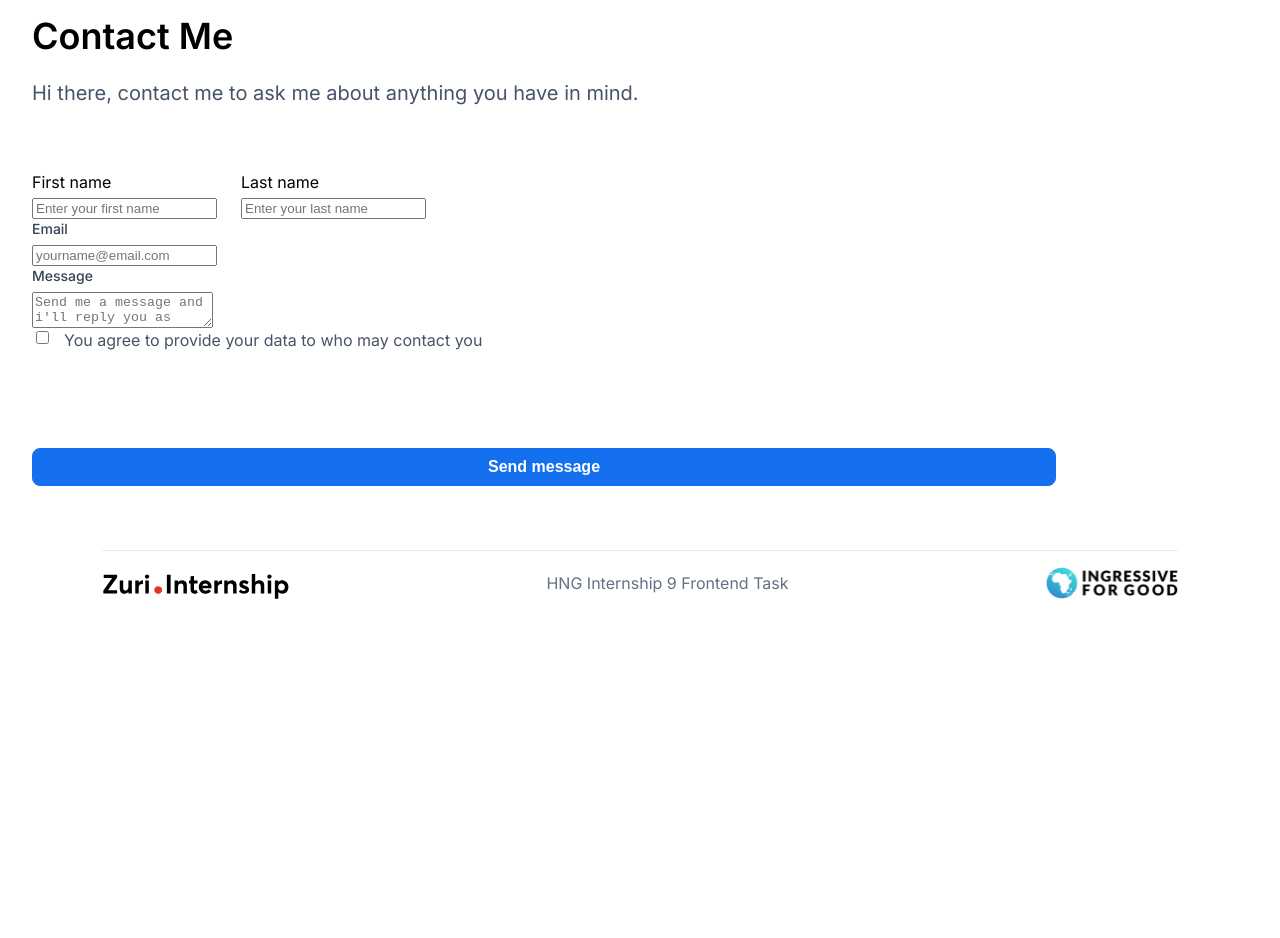
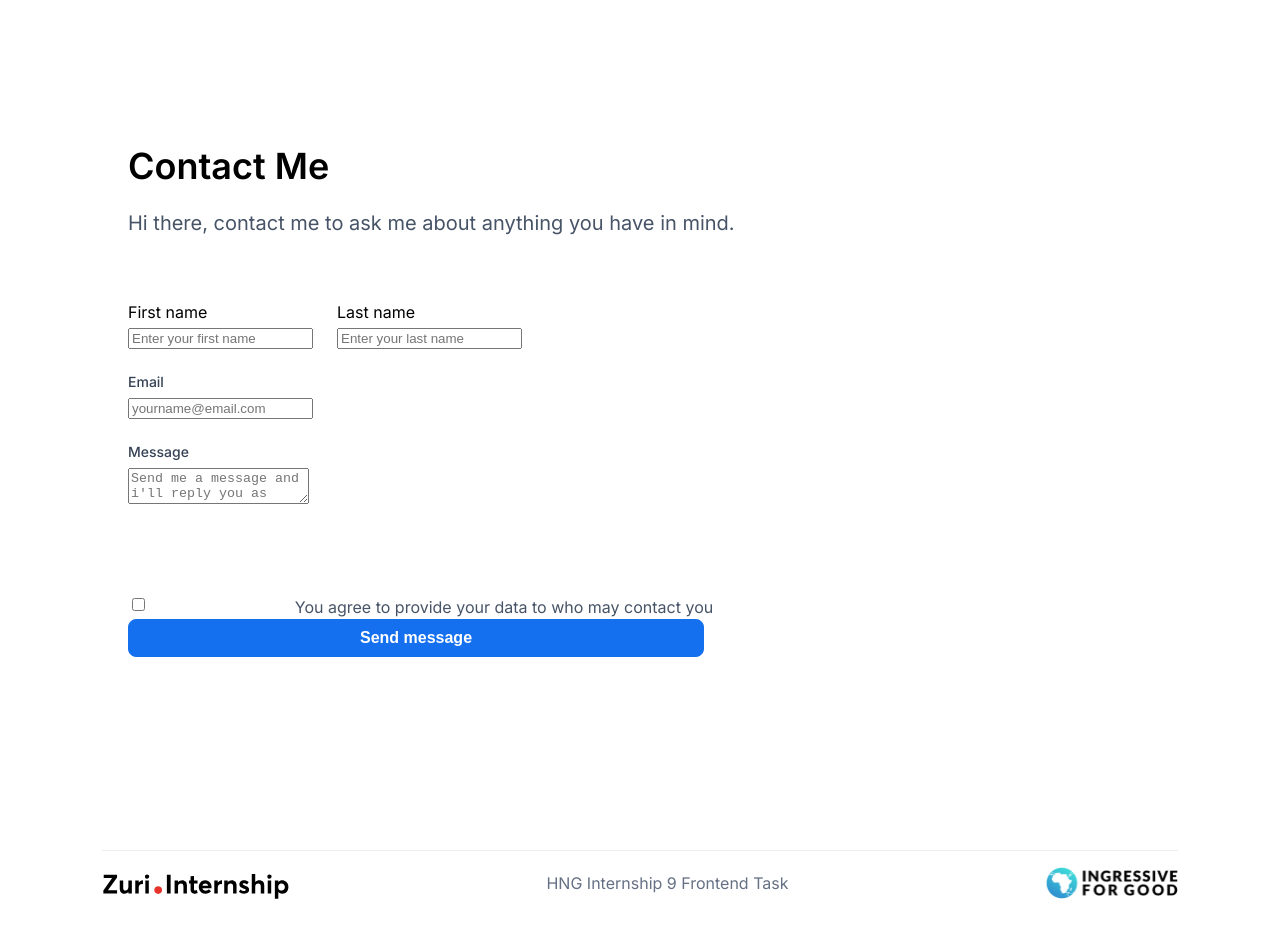
Before and after one commit to dimeji2021/zuri-week-1-project, a React (Create React App) app: page /contact in a window 1280 px wide. Shown: the top 938 px of the page. Before the commit the page ends 800 px from the top, so only its background shows below. Built offline with nearby package versions, Linux system fonts and the light colour scheme.

Commit message:
added more style

```diff
--- a/src/components/Contact.js
+++ b/src/components/Contact.js
@@ -1,4 +1,5 @@
 import React from "react";
+import { AppStyles } from "../AppStyles";
 import {
   ButtonStyle,
   CheckBoxStyle,
@@ -71,11 +72,11 @@ export const Contact = () => {
                 You agree to provide your data to {} who may contact you
               </label>
             </CheckBoxStyle>
-        </form>
-          </FormWrapper>
           <ButtonStyle>
             <button id="btn__submit">Send message</button>
           </ButtonStyle>
+        </form>
+          </FormWrapper>
       </Wrapper>
       <Footer/>
     </>
--- a/src/components/ContactStyle.js
+++ b/src/components/ContactStyle.js
@@ -8,7 +8,10 @@ export const Wrapper = styled.div`
   gap: 64px;
 
   width: 80%;
-  height: 500px;
+  height: 800px;
+  margin-left: auto;
+  margin-right: auto;
+  text-align: center;
 `;
 export const HeadingStyle = styled.div`
   display: flex;
@@ -18,7 +21,7 @@ export const HeadingStyle = styled.div`
   gap: 20px;
 
   width: 100%;
-  /* height: 94px; */
+  height: 94px;
   .heading {
     font-style: normal;
     font-weight: 600;
@@ -50,7 +53,7 @@ export const NameStyle = styled.div`
   gap: 24px;
 
   width: 100%;
-  /* height: 70px; */
+  height: 70px;
   .firstname,
   .lastname {
     display: flex;
@@ -68,9 +71,8 @@ export const EmailStyle = styled.div`
   gap: 6px;
 
   width: 100%;
-  /* height: 70px; */
+  height: 70px;
   .email {
-
     font-style: normal;
     font-weight: 500;
     font-size: 14px;
@@ -86,9 +88,8 @@ export const MessageStyle = styled.div`
   gap: 6px;
 
   width: 100%;
-  /* height: 158px; */
+  height: 153px;
   .message {
-    font-family: "Inter";
     font-style: normal;
     font-weight: 500;
     font-size: 14px;
@@ -105,11 +106,9 @@ export const CheckBoxStyle = styled.div`
   gap: 12px;
 
   width: 100%;
-  /* height: 24px; */
+  height: 24px;
   .checkbox {
     width: 688px;
-    height: 24px;
-    font-family: "Inter";
     font-style: normal;
     font-weight: 400;
     font-size: 16px;
@@ -124,10 +123,9 @@ export const ButtonStyle = styled.div`
   justify-content: center;
   align-items: center;
   padding: 12px 20px;
-  margin-top:2rem;
   gap: 8px;
 
-  width: 100%;
+  width: 80%;
   height: 38px;
   background: #1570ef;
   border: 1px solid #1570ef;
@@ -138,7 +136,7 @@ export const ButtonStyle = styled.div`
     font-size: 16px;
     line-height: 24px;
     color: #ffffff;
-    background:none;
-    border:none;
+    background: none;
+    border: none;
   }
 `;
```
